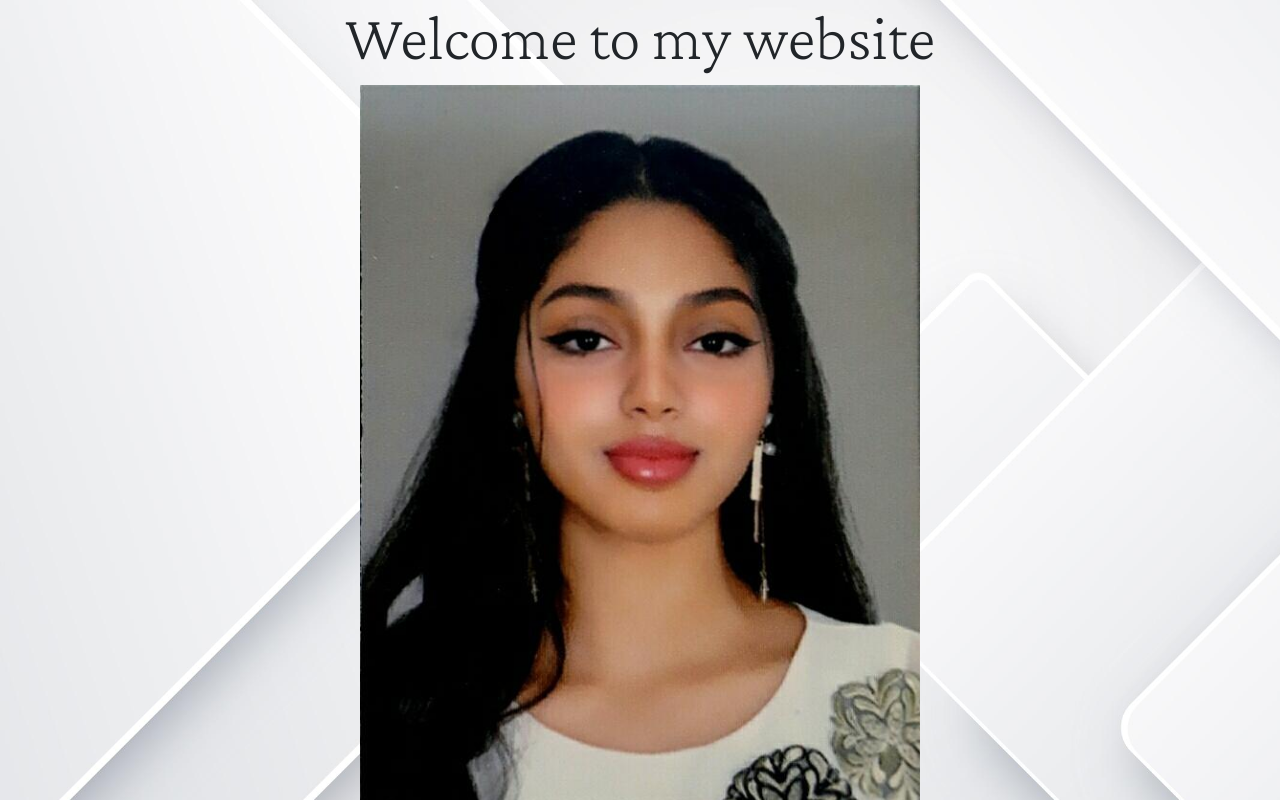
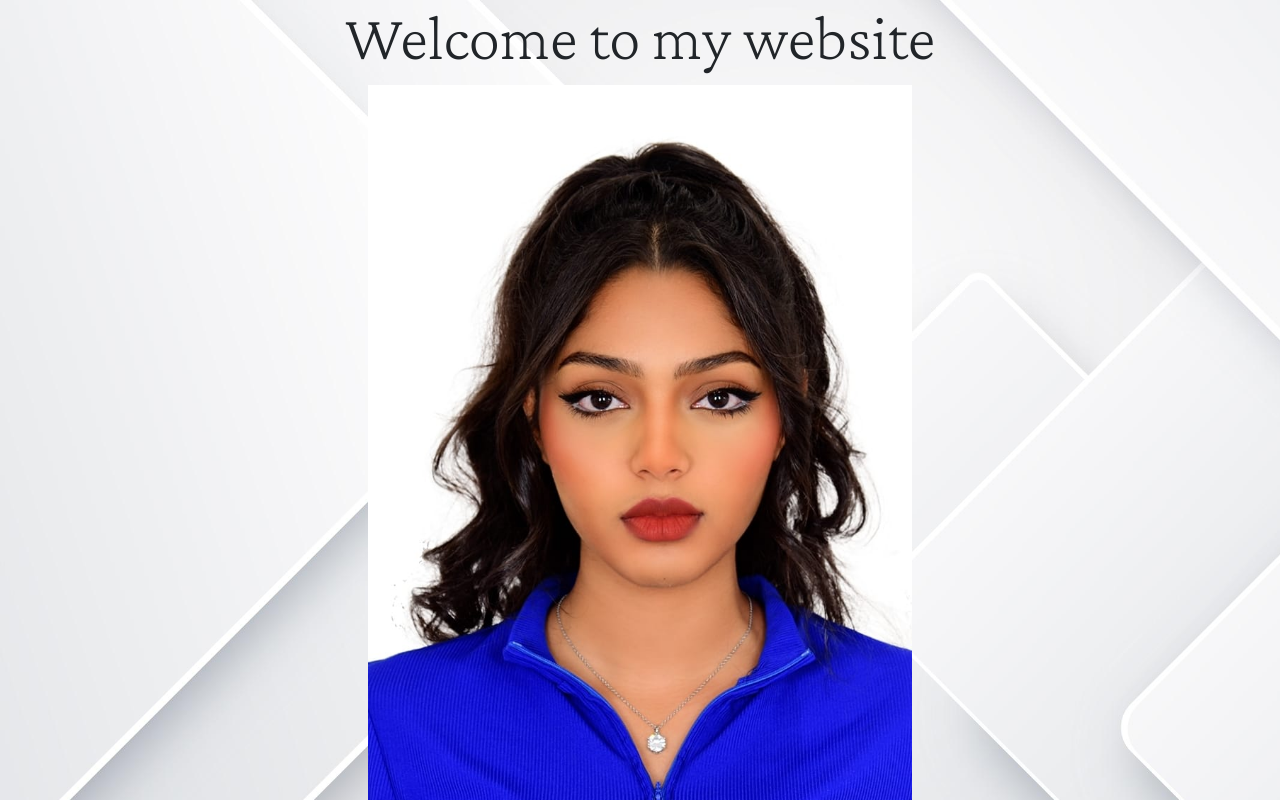
Before and after one commit to Habiba1744/fotomatic, a website: page index.html in a window 1280 px wide. Shown: the top 800 px of the page. Drawn offline with nearby package versions, Linux system fonts and the light colour scheme.

Commit message:
Update index.html

```diff
--- a/index.html
+++ b/index.html
@@ -21,7 +21,7 @@
 
 
         <div class="profile">
-        <img src="Snapchat-470027288.jpg" >
+        <img src="WhatsApp Image 2024-08-29 at 8.10.58 PM.jpeg" >
             </div>
 
 
```
